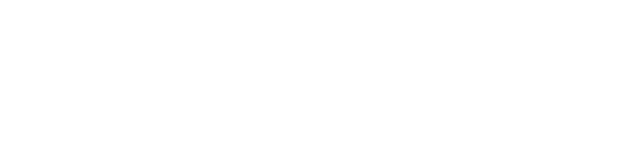
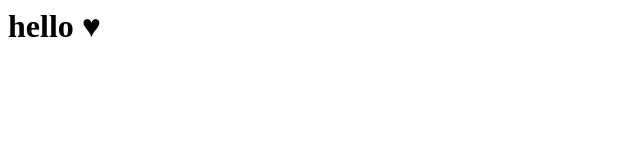
Before and after one commit to Amir92by/site-web-static, a plain HTML site: page index.html in a window 1280 px wide. Shown: the whole page, without its empty margins (0-640 px from the left). Drawn offline with Linux system fonts and the light colour scheme.

Commit message:
modification hml add h1

```diff
--- a/index.html
+++ b/index.html
@@ -8,7 +8,7 @@
 </head>
 
 <body>
-
+<h1>hello ♥</h1>
 </body>
 
 </html>
```
